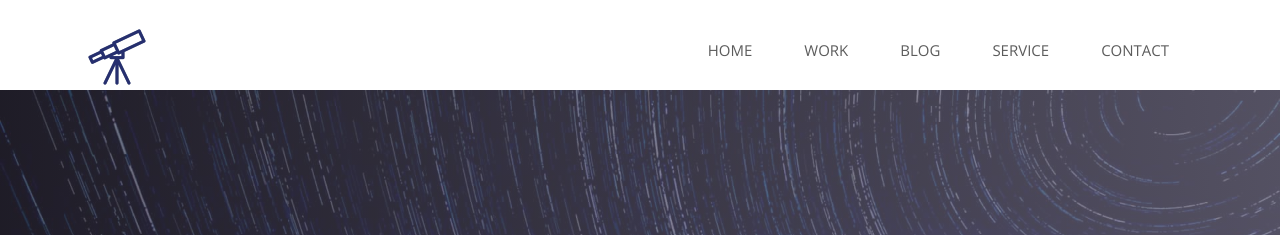
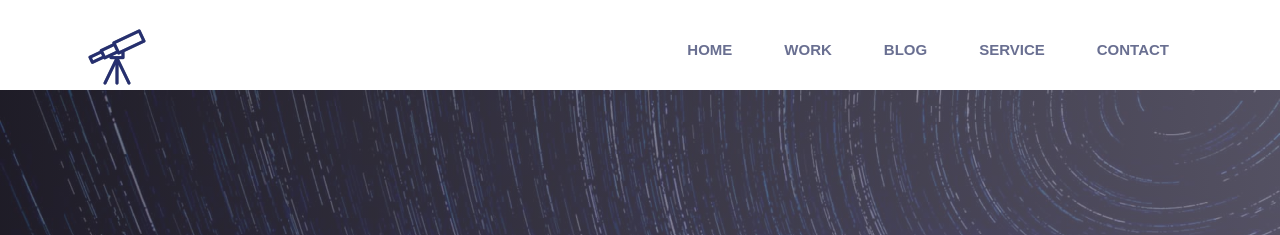
Before and after one commit to wei-lingfeng/lingfeng-wei.github.io, a Jekyll site: the page built from index.html, in a window 1280 px wide. Shown: the top 235 px of the page. Built offline with Jekyll 4.4.1, drawn with Linux system fonts in a browser that asks for light colours; nearby versions of some CDN libraries; some web fonts are replaced.

Commit message:
Update airspace.css

```diff
--- a/css/airspace.css
+++ b/css/airspace.css
@@ -83,9 +83,11 @@ header .navbar-default .navbar-nav {
   padding-top: 10px;
 }
 header .navbar-default .navbar-nav li a {
-  color: #5C5C5C;
+  color: #696f91;
   padding: 10px 26px;
   font-size: 15px;
+  font-family: 'Arial';
+  font-weight: 700;
   text-transform: uppercase;
 }
 font header .navbar-default .navbar-nav li a:hover {
```
